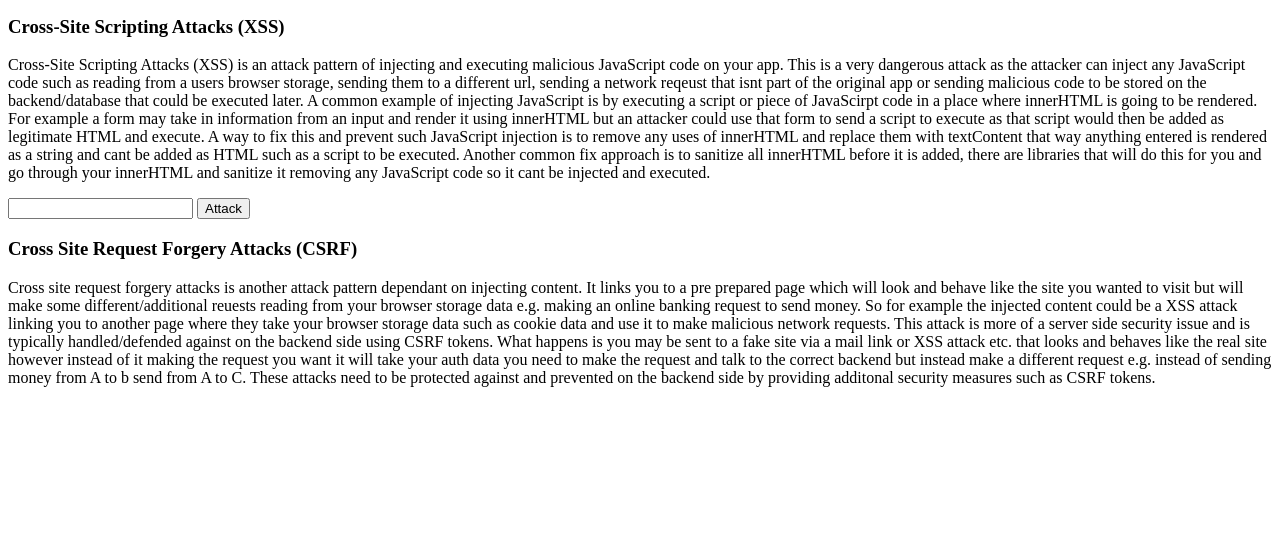
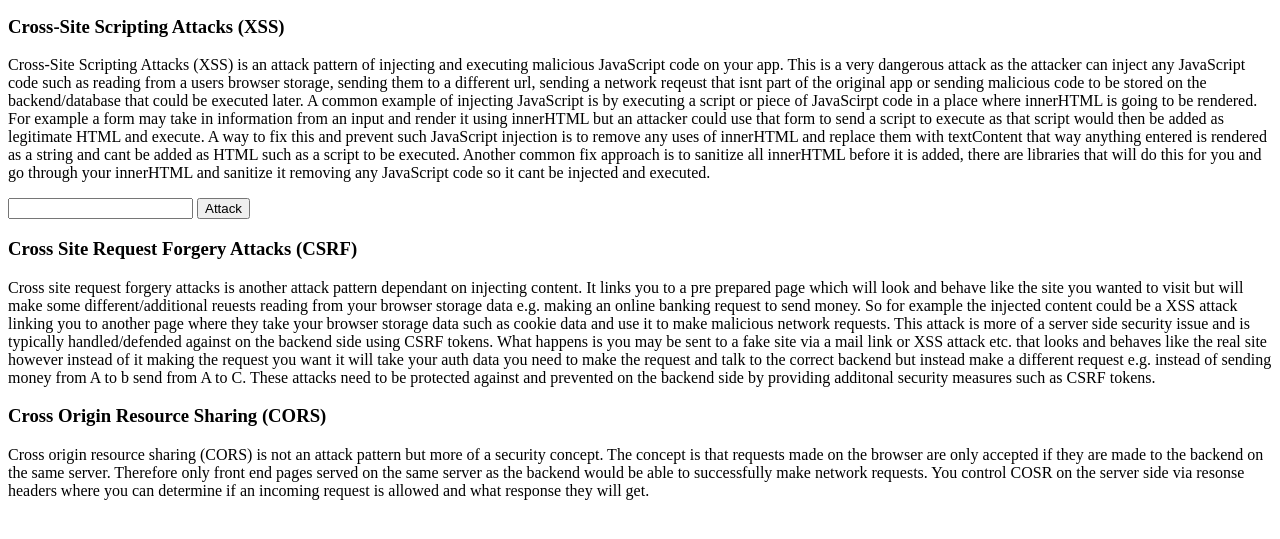
Before and after one commit to Adam-Harte/JavaScript-security, a plain HTML site: page index.html in a window 1280 px wide. Shown: the part 155-694 px from the top of the page. Drawn offline with Linux system fonts and the light colour scheme.

Commit message:
Cross origin resource sharing CORS added

```diff
--- a/index.html
+++ b/index.html
@@ -61,5 +61,15 @@
 			to C. These attacks need to be protected against and prevented on the
 			backend side by providing additonal security measures such as CSRF tokens.
 		</p>
+		<h3>Cross Origin Resource Sharing (CORS)</h3>
+		<p>
+			Cross origin resource sharing (CORS) is not an attack pattern but more of
+			a security concept. The concept is that requests made on the browser are
+			only accepted if they are made to the backend on the same server.
+			Therefore only front end pages served on the same server as the backend
+			would be able to successfully make network requests. You control COSR on
+			the server side via resonse headers where you can determine if an incoming
+			request is allowed and what response they will get.
+		</p>
 	</body>
 </html>
```
